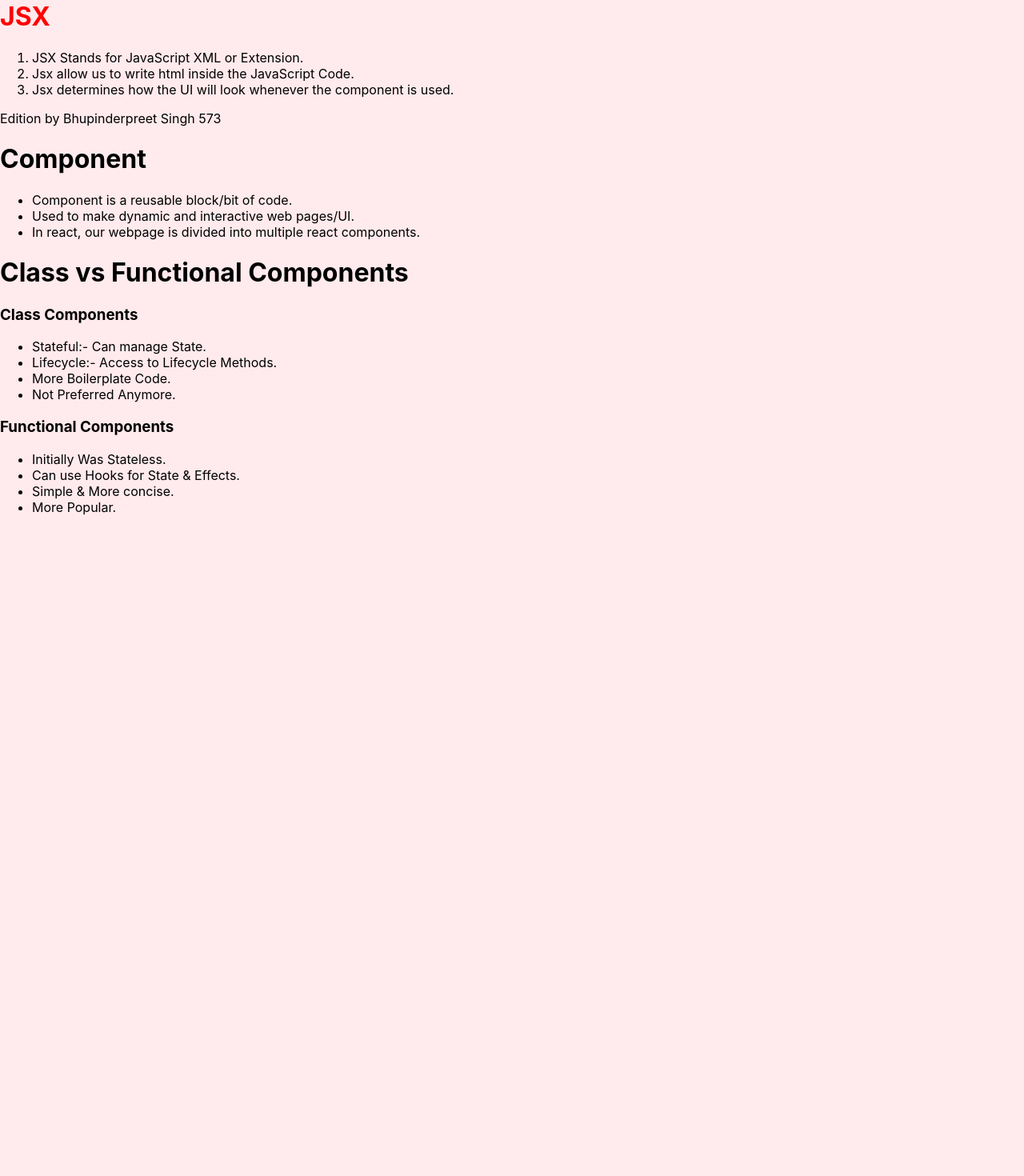
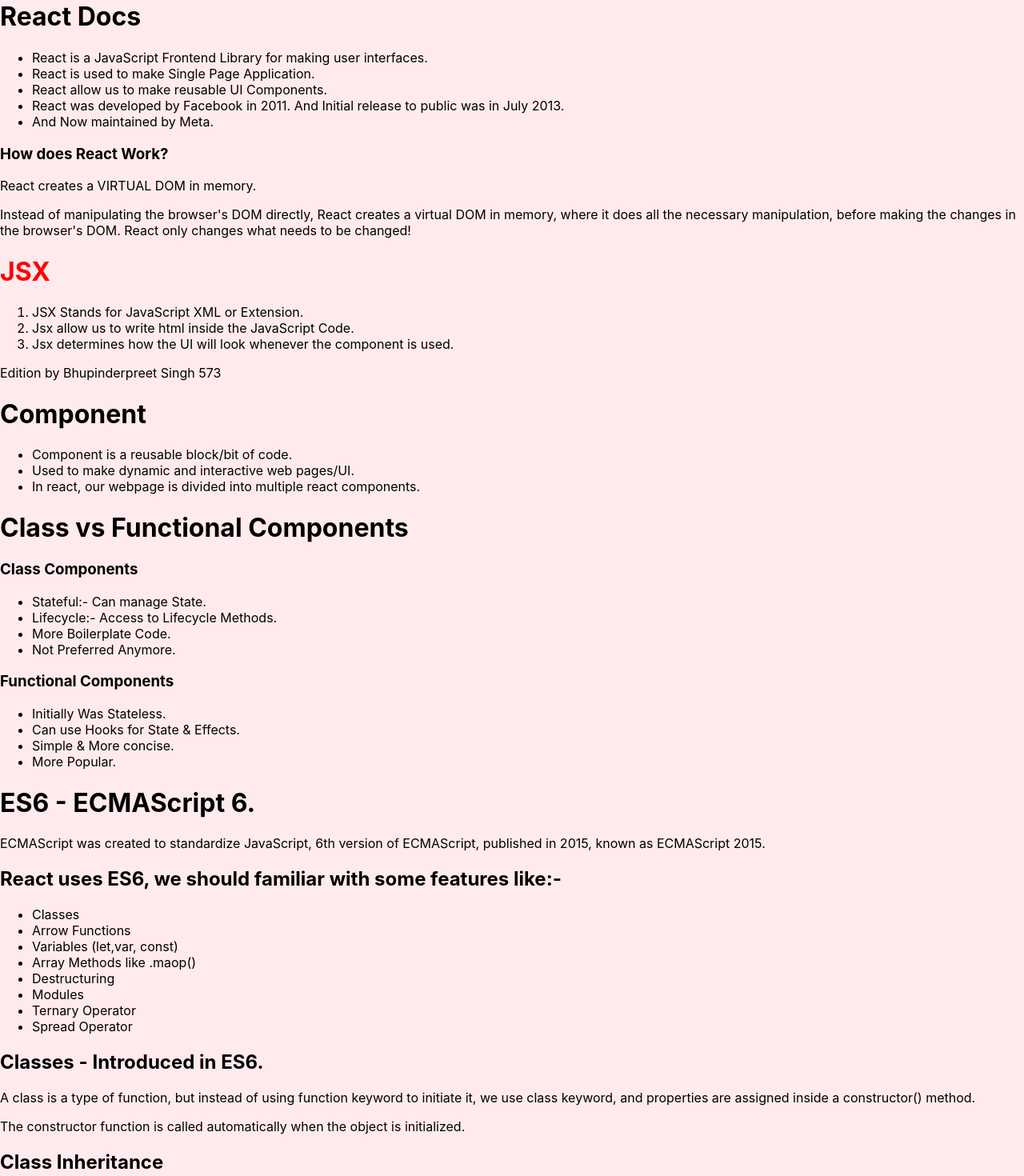
Before and after one commit to Bhupinder73/reactTutorials, a React (Create React App) app: page / in a window 1280 px wide. Shown: the part 20-1490 px from the top of the page at 80% size. Before the commit the page ends 800 px from the top, so only its background shows below. Built offline with nearby package versions, Linux system fonts and the light colour scheme.

Commit message:
reactES6Started

```diff
--- a/src/App.js
+++ b/src/App.js
@@ -1,12 +1,18 @@
 import Components from "./Components/Components";
 import Jsx from "./Components/Jsx";
 import './App.css';
+import Introduction from "./Components/Introduction";
+import ReactES6 from "./ReactES6/ReactES6";
+import Classes from "./ReactES6/Classes";
 
 function App() {
   return (
     <>
+      <Introduction/>
       <Jsx/>
       <Components/>
+      <ReactES6/>
+      <Classes/>
     </>
   );
 }
--- /dev/null
+++ b/src/Components/Introduction.js
@@ -0,0 +1,21 @@
+import React from 'react';
+
+const Introduction = () => {
+  return (
+    <>
+        <h1>React Docs</h1>
+        <ul>
+            <li>React is a JavaScript Frontend Library for making user interfaces.</li>
+            <li>React is used to make Single Page Application.</li>
+            <li>React allow us to make reusable UI Components.</li>
+            <li>React was developed by Facebook in 2011. And Initial release to public was in July 2013.</li>
+            <li>And Now maintained by Meta.</li>
+        </ul>
+        <h3>How does React Work?</h3>
+        <p>React creates a VIRTUAL DOM in memory.</p>
+        <p>Instead of manipulating the browser's DOM directly, React creates a virtual DOM in memory, where it does all the necessary manipulation, before making the changes in the browser's DOM. React only changes what needs to be changed!</p>
+    </>
+  )
+}
+
+export default Introduction;
--- /dev/null
+++ b/src/ReactES6/Classes.js
@@ -0,0 +1,45 @@
+import React from 'react'
+
+//simple class :-
+class Car{
+    constructor(name){
+        this.brand = name;
+    }
+    present(){
+        return 'I have a ' + this.brand;
+    }
+}
+
+class Model extends Car{
+    constructor(name, mod){
+        super(name); //for parent constructor
+        this.model = mod;
+    }
+    show(){
+        return this.present() + ', it is a ' + this.model;
+    }
+}
+
+//object creation:-
+const myCar = new Car("Ford");
+myCar.present();
+
+const mycar1 = new Model("BMW", "Mustang");
+mycar1.show();
+
+const Classes = () => {
+  return (
+    <>
+        <h2>Classes - Introduced in ES6.</h2>
+        <p>A class is a type of function, but instead of using function keyword to initiate it, we use class keyword, and properties are assigned inside a constructor() method.</p>
+        <p>The constructor function is called automatically when the object is initialized.</p>
+        <h2>Class Inheritance</h2>
+        <p>Inherited class Inherits all the methods & properties from other class.</p>
+        <p>For Inheritance <b>extends</b> keyword is used.</p>
+        <p>The <b>super()</b> method refers to the parent class.</p>
+        <p>By calling the super() method in the constructor method, we call the parent's constructor method and get access to the parent's properties and methods.</p>
+    </>
+  )
+}
+
+export default Classes;
--- /dev/null
+++ b/src/ReactES6/ReactES6.js
@@ -0,0 +1,23 @@
+import React from 'react';
+
+const ReactES6 = () => {
+  return (
+    <>
+        <h1>ES6 - ECMAScript 6.</h1>
+        <p>ECMAScript was created to standardize JavaScript, 6th version of ECMAScript, published in 2015, known as ECMAScript 2015.</p>
+        <h2>React uses ES6, we should familiar with some features like:-</h2>
+        <ul>
+            <li>Classes</li>
+            <li>Arrow Functions</li>
+            <li>Variables (let,var, const)</li>
+            <li>Array Methods like .maop()</li>
+            <li>Destructuring</li>
+            <li>Modules</li>
+            <li>Ternary Operator</li>
+            <li>Spread Operator</li>
+        </ul>
+    </>
+  )
+}
+
+export default ReactES6;
```
Also changed, not shown: src/ReactES6/ArrowFunction.js (added, +28 -0 lines), src/ReactES6/Variables.js (added, +12 -0 lines).
